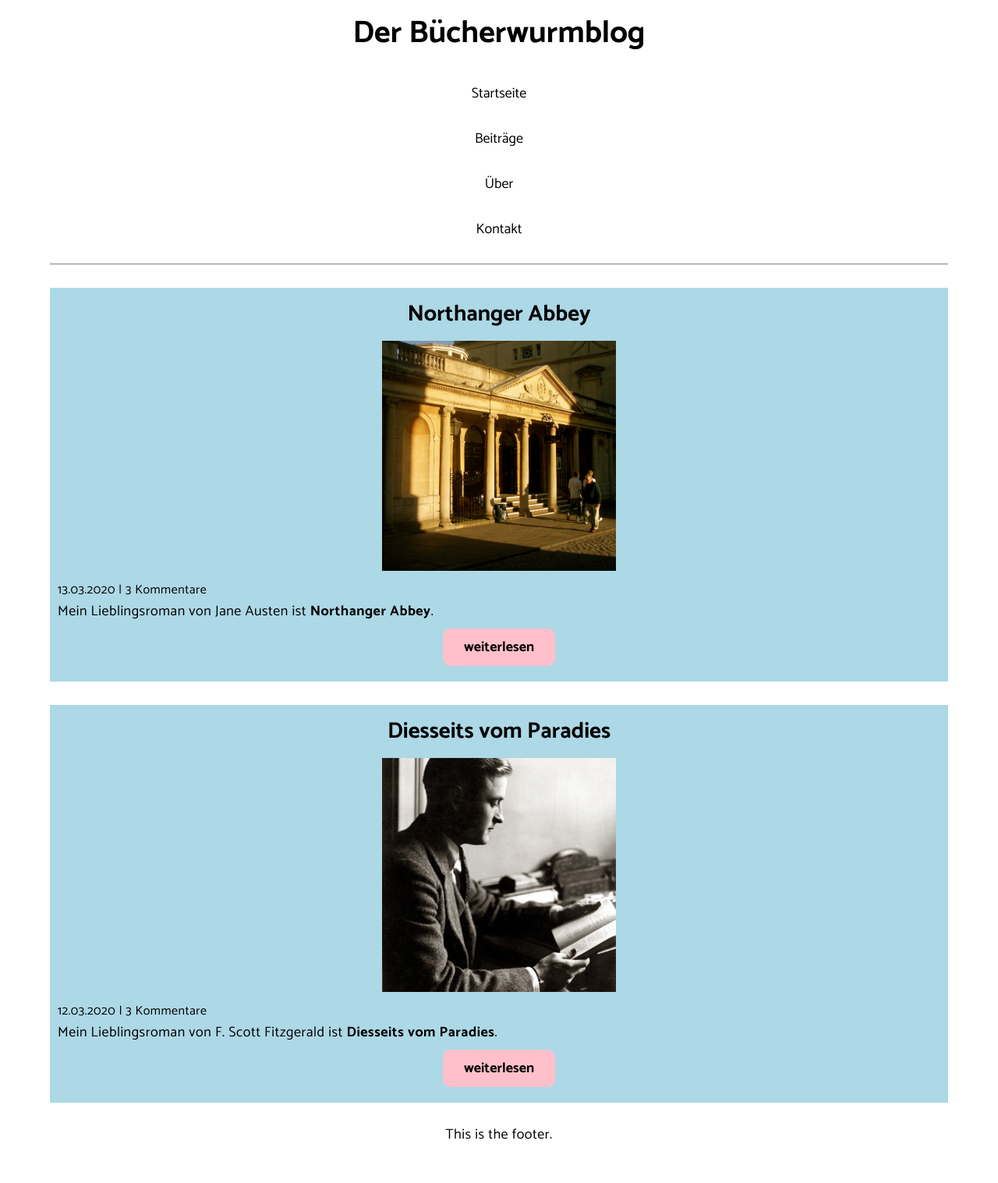
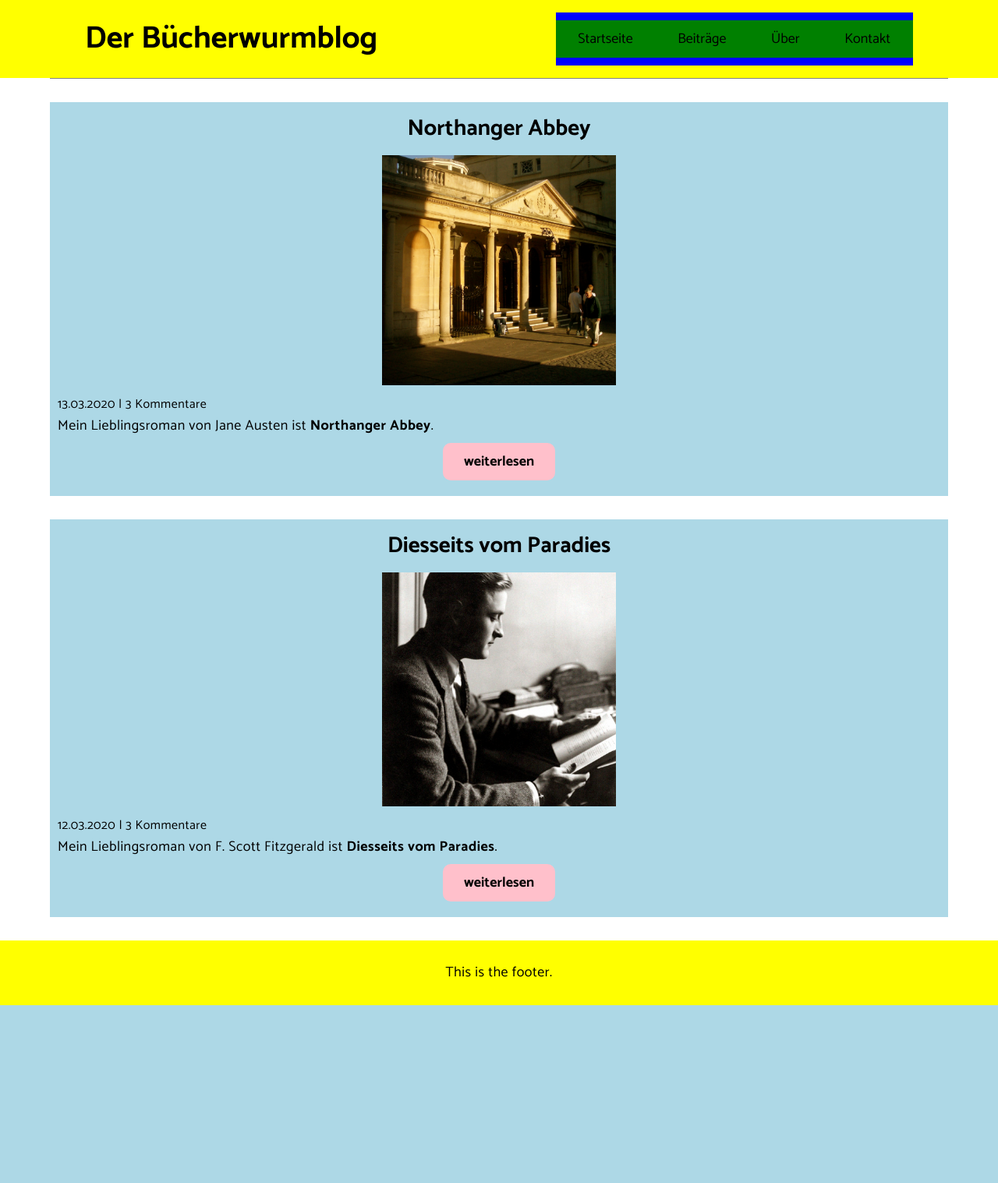
Before and after one commit to MareikeW/ein-buchblog, a PHP site: page / in a window 1280 px wide. Shown: the whole page at 78% size. After the commit the page ends 1289 px from the top, so only its background shows below. Run offline with PHP 8.4, Linux system fonts and the light colour scheme.

Commit message:
Header und @media

```diff
--- a/stylesheet.css
+++ b/stylesheet.css
@@ -55,8 +55,11 @@
 footer {
     display: flex;
     flex-direction: column;
+    justify-content: center;
     align-items: center;
-    margin-bottom: 50px;
+    background: yellow;
+    margin: 0;
+    padding: 30px 0;
 }
 
 /*=====================
@@ -135,3 +138,45 @@
 .continue-btn:focus {
     color: blue;
 }
+
+
+/*=====================
+      Media Query
+=====================*/
+@media (min-width: 600px) {
+    .header-container {
+        flex-direction: column;
+    }
+    .nav-list {
+        display: flex;
+        justify-content: space-around;
+        background-color: blue;
+        margin: 0 auto;
+        width: 100%;
+    }
+}
+
+@media (min-width: 900px) {
+    .header-container {
+        flex-direction: row;
+        padding: 10px;
+        background-color: yellow;
+        justify-content: space-around;
+        align-items: center;
+        height: 100px;
+    }
+    .site-title {
+        margin-right: 30px;
+    }
+    .nav-list {
+        display: flex;
+        justify-content: space-around;
+        background-color: blue;
+        margin: 0 auto;
+        width: 100%;
+    }
+    .nav-list-item {
+        list-style: none;
+        background-color: green;
+    }
+}
```
